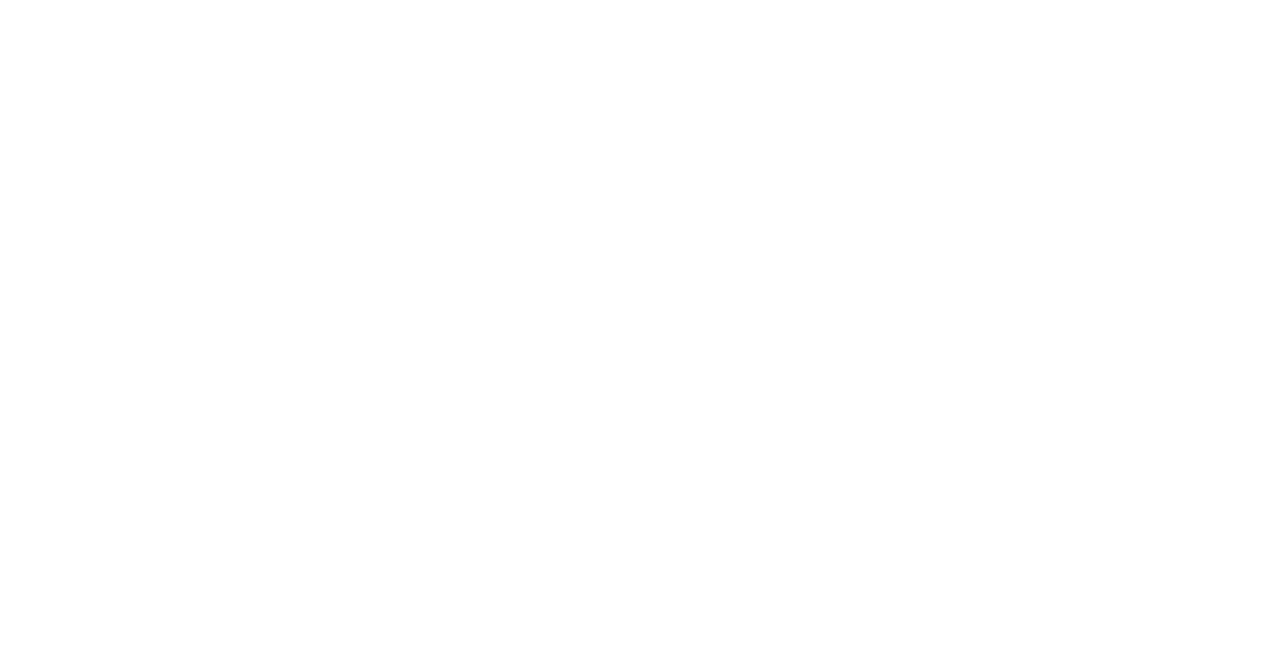
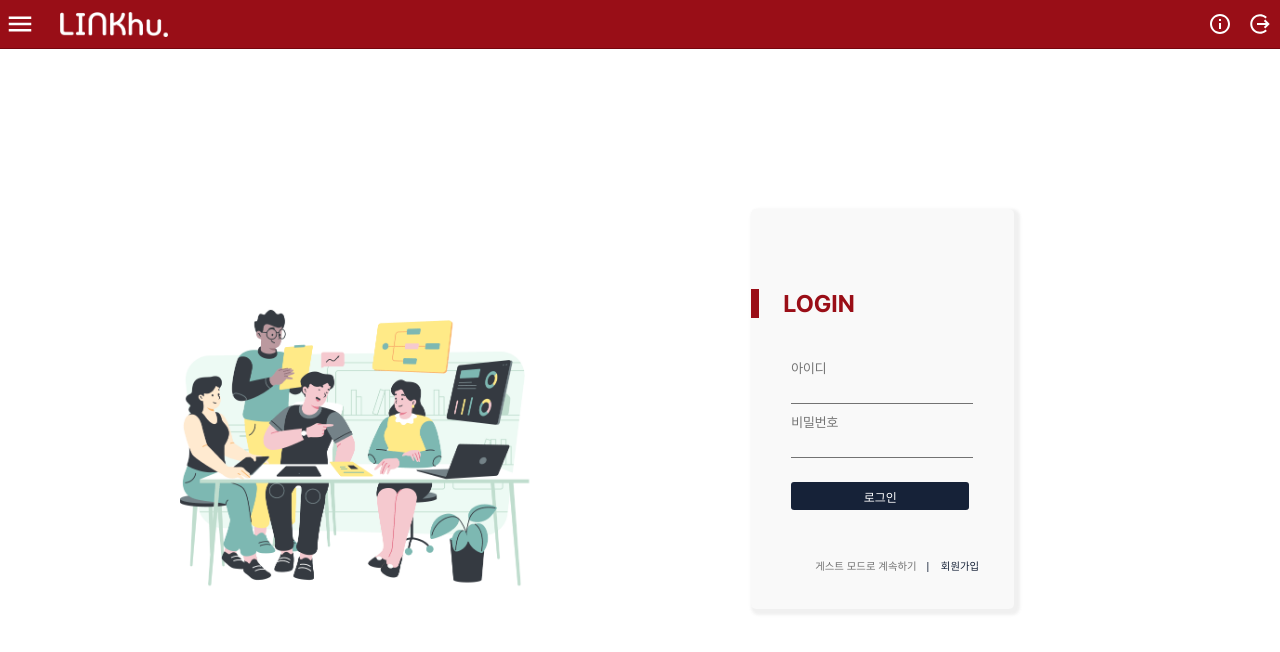
Before and after one commit to khu-2022-mid-cc-c/frontend, a React (Create React App) app: page /login in a window 1280 px wide. Before the commit this address had no page. Shown: the top 652 px of the page. Built offline with nearby package versions, Linux system fonts and the light colour scheme.

Commit message:
[feat] 링크 수정

```diff
--- a/src/App.js
+++ b/src/App.js
@@ -26,13 +26,13 @@
                 <Route path="/drives" element={<PrivateRoute />}>
                     <Route path="" element={<DriveList />} />
                 </Route>
-                <Route path="/" element={<PublicRoute />}>
+                <Route path="/login" element={<PublicRoute />}>
                     <Route path="" element={<AuthForm type={"LOGIN"}/>} />
                 </Route>
                 <Route path="/register" element={<PublicRoute />}>
                     <Route path="" element={<AuthForm type={"REGISTER"}/>} />
                 </Route>
-                <Route path="/about" element={<PublicRoute />}>
+                <Route path="/" element={<PublicRoute />}>
                     <Route path="" element={<About />} />
                 </Route>
                 <Route path="/share/:id" element={<PrivateRoute />}>
--- a/src/components/about/about.jsx
+++ b/src/components/about/about.jsx
@@ -1,6 +1,8 @@
 import Navbar from "../layout/nav/navbar";
 import backVid from "../../assets/video/about.mp4";
 import { IoChevronDown } from "react-icons/io5";
+
+import isAdmin from "../route/admin";
 
 import "./about.css";
 
@@ -22,7 +24,7 @@
                    태그를 생<br/>성하여 블로그 포스트나 사이트에 첨부할 수 있다. 따라서 Linkhu은 단순히
                     데이<br/>터를 저장하는 드라이에서 나아가, 추억을 공유하는 플랫폼이라고도 할 수 있다.</div>
                     <IoChevronDown className="icon" size={25}/>
-                    <button className="btn" onClick={ () => window.location.replace("/") }>Go, Linkhu.</button>
+                    <button className="btn" onClick={ isAdmin() ? () => window.location.replace("/drives") : () => window.location.replace("/login") }>Go, Linkhu.</button>
             </div>
         </>
     );
--- a/src/components/layout/nav/navbar.js
+++ b/src/components/layout/nav/navbar.js
@@ -27,8 +27,8 @@
 
 function RightGroup() {
     const icons = [
-        { title: "info", icon: MdInfoOutline, href: "/about" },
-        { title: "logout", icon: IoMdLogOut, href: "/" },
+        { title: "info", icon: MdInfoOutline, href: "/" },
+        { title: "logout", icon: IoMdLogOut, href: "/login" },
     ];
 
     return (
```
